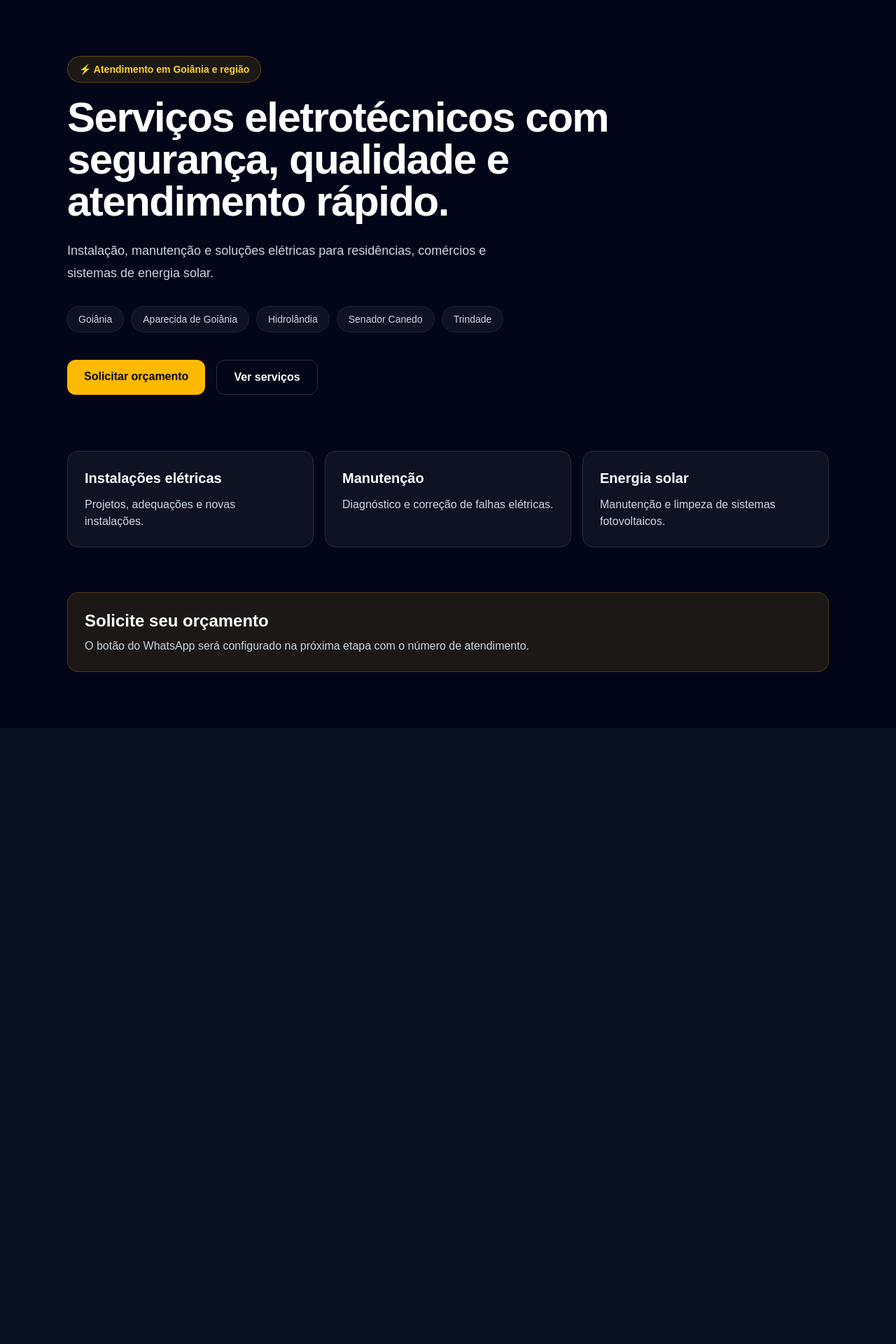
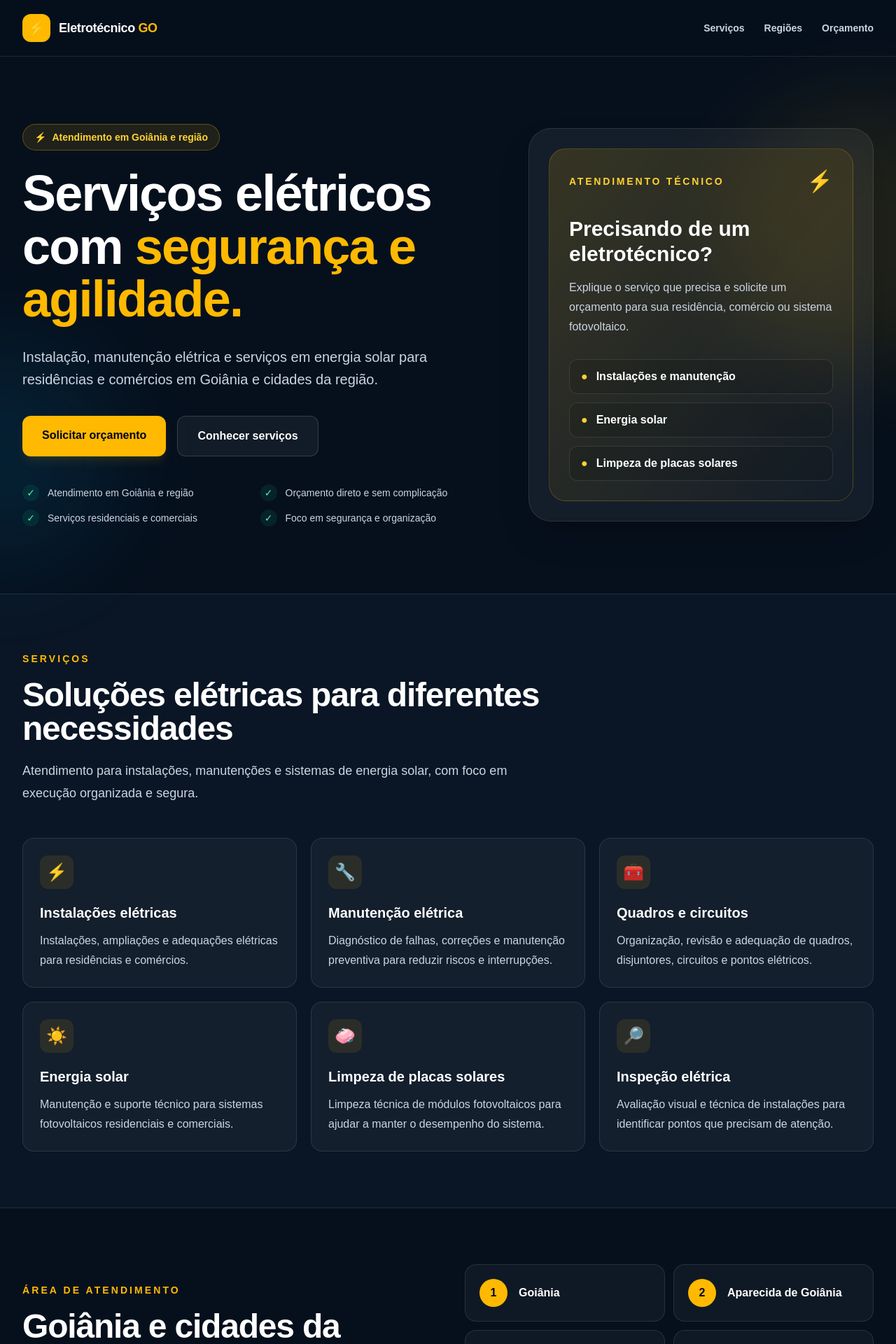
Before and after one commit to Tivytinz/servicos-eletrotecnicos, a Next.js app: page / in a window 1280 px wide. Shown: the top 1920 px of the page at 70% size. Before the commit the page ends 1040 px from the top, so only its background shows below. Built offline with nearby package versions, Linux system fonts and the light colour scheme.

Commit message:
feat: redesign landing page for local service conversion

```diff
--- a/src/app/page.tsx
+++ b/src/app/page.tsx
@@ -6,78 +6,274 @@ const cidades = [
   "Trindade",
 ];
 
+const servicos = [
+  {
+    titulo: "Instalações elétricas",
+    texto:
+      "Instalações, ampliações e adequações elétricas para residências e comércios.",
+    icone: "⚡",
+  },
+  {
+    titulo: "Manutenção elétrica",
+    texto:
+      "Diagnóstico de falhas, correções e manutenção preventiva para reduzir riscos e interrupções.",
+    icone: "🔧",
+  },
+  {
+    titulo: "Quadros e circuitos",
+    texto:
+      "Organização, revisão e adequação de quadros, disjuntores, circuitos e pontos elétricos.",
+    icone: "🧰",
+  },
+  {
+    titulo: "Energia solar",
+    texto:
+      "Manutenção e suporte técnico para sistemas fotovoltaicos residenciais e comerciais.",
+    icone: "☀️",
+  },
+  {
+    titulo: "Limpeza de placas solares",
+    texto:
+      "Limpeza técnica de módulos fotovoltaicos para ajudar a manter o desempenho do sistema.",
+    icone: "🧼",
+  },
+  {
+    titulo: "Inspeção elétrica",
+    texto:
+      "Avaliação visual e técnica de instalações para identificar pontos que precisam de atenção.",
+    icone: "🔎",
+  },
+];
+
+const diferenciais = [
+  "Atendimento em Goiânia e região",
+  "Orçamento direto e sem complicação",
+  "Serviços residenciais e comerciais",
+  "Foco em segurança e organização",
+];
+
 export default function Home() {
   return (
-    <main className="min-h-screen bg-slate-950 text-white">
-      <section className="mx-auto flex min-h-screen max-w-6xl flex-col justify-center px-6 py-20 lg:px-8">
-        <span className="mb-5 w-fit rounded-full border border-amber-400/30 bg-amber-400/10 px-4 py-2 text-sm font-semibold text-amber-300">
-          ⚡ Atendimento em Goiânia e região
+    <main className="min-h-screen overflow-hidden bg-[#06101d] text-white">
+      <header className="border-b border-white/10 bg-[#06101d]/90 backdrop-blur">
+        <div className="mx-auto flex max-w-7xl items-center justify-between px-6 py-5 lg:px-8">
+          <a href="#" className="flex items-center gap-3 font-black tracking-tight">
+            <span className="grid h-10 w-10 place-items-center rounded-xl bg-amber-400 text-xl text-slate-950">
+              ⚡
+            </span>
+            <span className="text-lg">
+              Eletrotécnico <span className="text-amber-400">GO</span>
+            </span>
+          </a>
+
+          <nav className="hidden items-center gap-7 text-sm font-semibold text-slate-300 md:flex">
+            <a className="transition hover:text-white" href="#servicos">
+              Serviços
+            </a>
+            <a className="transition hover:text-white" href="#regioes">
+              Regiões
+            </a>
+            <a className="transition hover:text-white" href="#orcamento">
+              Orçamento
+            </a>
+          </nav>
+        </div>
+      </header>
+
+      <section className="relative">
+        <div className="pointer-events-none absolute -right-36 top-16 h-96 w-96 rounded-full bg-amber-400/10 blur-3xl" />
+        <div className="pointer-events-none absolute -left-40 bottom-10 h-80 w-80 rounded-full bg-sky-500/10 blur-3xl" />
+
+        <div className="relative mx-auto grid min-h-[78vh] max-w-7xl items-center gap-14 px-6 py-20 lg:grid-cols-[1.15fr_.85fr] lg:px-8 lg:py-24">
+          <div>
+            <span className="inline-flex items-center gap-2 rounded-full border border-amber-400/30 bg-amber-400/10 px-4 py-2 text-sm font-bold text-amber-300">
+              <span>⚡</span> Atendimento em Goiânia e região
             </span>
 
-        <h1 className="max-w-4xl text-4xl font-bold tracking-tight sm:text-6xl">
-          Serviços eletrotécnicos com segurança, qualidade e atendimento rápido.
+            <h1 className="mt-6 max-w-4xl text-4xl font-black leading-[1.05] tracking-tight sm:text-6xl lg:text-7xl">
+              Serviços elétricos com
+              <span className="text-amber-400"> segurança e agilidade.</span>
             </h1>
 
-        <p className="mt-6 max-w-2xl text-lg leading-8 text-slate-300">
-          Instalação, manutenção e soluções elétricas para residências,
-          comércios e sistemas de energia solar.
+            <p className="mt-7 max-w-2xl text-lg leading-8 text-slate-300 sm:text-xl">
+              Instalação, manutenção elétrica e serviços em energia solar para
+              residências e comércios em Goiânia e cidades da região.
             </p>
 
-        <div className="mt-8 flex flex-wrap gap-3">
-          {cidades.map((cidade) => (
-            <span
-              key={cidade}
-              className="rounded-full bg-white/5 px-4 py-2 text-sm text-slate-300 ring-1 ring-white/10"
-            >
-              {cidade}
-            </span>
-          ))}
-        </div>
-
-        <div className="mt-10 flex flex-col gap-4 sm:flex-row">
+            <div className="mt-9 flex flex-col gap-4 sm:flex-row">
               <a
                 href="#orcamento"
-            className="rounded-xl bg-amber-400 px-6 py-3 text-center font-bold text-slate-950 transition hover:bg-amber-300"
+                className="rounded-xl bg-amber-400 px-7 py-4 text-center font-extrabold text-slate-950 shadow-lg shadow-amber-400/10 transition hover:-translate-y-0.5 hover:bg-amber-300"
               >
                 Solicitar orçamento
               </a>
               <a
                 href="#servicos"
-            className="rounded-xl border border-white/15 px-6 py-3 text-center font-semibold transition hover:bg-white/5"
+                className="rounded-xl border border-white/15 bg-white/5 px-7 py-4 text-center font-bold transition hover:bg-white/10"
               >
-            Ver serviços
+                Conhecer serviços
               </a>
             </div>
 
+            <div className="mt-10 grid max-w-2xl gap-3 text-sm text-slate-300 sm:grid-cols-2">
+              {diferenciais.map((item) => (
+                <div key={item} className="flex items-center gap-3">
+                  <span className="grid h-6 w-6 shrink-0 place-items-center rounded-full bg-emerald-400/10 text-emerald-300">
+                    ✓
+                  </span>
+                  <span>{item}</span>
+                </div>
+              ))}
+            </div>
+          </div>
+
+          <div className="relative">
+            <div className="rounded-[2rem] border border-white/10 bg-white/[0.06] p-7 shadow-2xl shadow-black/30 backdrop-blur">
+              <div className="rounded-3xl border border-amber-400/20 bg-gradient-to-br from-amber-400/15 to-transparent p-7">
+                <div className="flex items-center justify-between">
+                  <span className="text-sm font-bold uppercase tracking-[0.2em] text-amber-300">
+                    Atendimento técnico
+                  </span>
+                  <span className="text-3xl">⚡</span>
+                </div>
+
+                <h2 className="mt-8 text-3xl font-black">
+                  Precisando de um eletrotécnico?
+                </h2>
+                <p className="mt-4 leading-7 text-slate-300">
+                  Explique o serviço que precisa e solicite um orçamento para
+                  sua residência, comércio ou sistema fotovoltaico.
+                </p>
+
+                <div className="mt-8 space-y-3">
+                  {[
+                    "Instalações e manutenção",
+                    "Energia solar",
+                    "Limpeza de placas solares",
+                  ].map((item) => (
                     <div
-          id="servicos"
-          className="mt-20 grid gap-4 md:grid-cols-3"
+                      key={item}
+                      className="flex items-center gap-3 rounded-xl border border-white/10 bg-black/10 px-4 py-3"
                     >
-          {[
-            ["Instalações elétricas", "Projetos, adequações e novas instalações."],
-            ["Manutenção", "Diagnóstico e correção de falhas elétricas."],
-            ["Energia solar", "Manutenção e limpeza de sistemas fotovoltaicos."],
-          ].map(([titulo, texto]) => (
+                      <span className="text-amber-300">●</span>
+                      <span className="font-semibold">{item}</span>
+                    </div>
+                  ))}
+                </div>
+              </div>
+            </div>
+          </div>
+        </div>
+      </section>
+
+      <section id="servicos" className="border-y border-white/10 bg-[#0a1625]">
+        <div className="mx-auto max-w-7xl px-6 py-20 lg:px-8">
+          <div className="max-w-3xl">
+            <span className="text-sm font-black uppercase tracking-[0.22em] text-amber-400">
+              Serviços
+            </span>
+            <h2 className="mt-4 text-3xl font-black tracking-tight sm:text-5xl">
+              Soluções elétricas para diferentes necessidades
+            </h2>
+            <p className="mt-5 text-lg leading-8 text-slate-300">
+              Atendimento para instalações, manutenções e sistemas de energia
+              solar, com foco em execução organizada e segura.
+            </p>
+          </div>
+
+          <div className="mt-12 grid gap-5 md:grid-cols-2 xl:grid-cols-3">
+            {servicos.map((servico) => (
               <article
-              key={titulo}
-              className="rounded-2xl border border-white/10 bg-white/5 p-6"
+                key={servico.titulo}
+                className="group rounded-2xl border border-white/10 bg-white/[0.04] p-6 transition hover:-translate-y-1 hover:border-amber-400/30 hover:bg-white/[0.07]"
               >
-              <h2 className="text-xl font-bold">{titulo}</h2>
-              <p className="mt-3 text-slate-300">{texto}</p>
+                <div className="grid h-12 w-12 place-items-center rounded-xl bg-amber-400/10 text-2xl">
+                  {servico.icone}
+                </div>
+                <h3 className="mt-5 text-xl font-extrabold">{servico.titulo}</h3>
+                <p className="mt-3 leading-7 text-slate-300">{servico.texto}</p>
               </article>
             ))}
           </div>
+        </div>
+      </section>
 
-        <div
-          id="orcamento"
-          className="mt-16 rounded-2xl border border-amber-400/20 bg-amber-400/10 p-6"
-        >
-          <h2 className="text-2xl font-bold">Solicite seu orçamento</h2>
-          <p className="mt-2 text-slate-300">
-            O botão do WhatsApp será configurado na próxima etapa com o número de atendimento.
+      <section id="regioes" className="mx-auto max-w-7xl px-6 py-20 lg:px-8">
+        <div className="grid gap-12 lg:grid-cols-2 lg:items-center">
+          <div>
+            <span className="text-sm font-black uppercase tracking-[0.22em] text-amber-400">
+              Área de atendimento
+            </span>
+            <h2 className="mt-4 text-3xl font-black tracking-tight sm:text-5xl">
+              Goiânia e cidades da região
+            </h2>
+            <p className="mt-5 max-w-xl text-lg leading-8 text-slate-300">
+              Atendimento local para facilitar visitas técnicas, avaliações e
+              execução de serviços elétricos.
             </p>
           </div>
+
+          <div className="grid gap-3 sm:grid-cols-2">
+            {cidades.map((cidade, index) => (
+              <div
+                key={cidade}
+                className="flex items-center gap-4 rounded-2xl border border-white/10 bg-white/[0.04] p-5"
+              >
+                <span className="grid h-10 w-10 place-items-center rounded-full bg-amber-400 font-black text-slate-950">
+                  {index + 1}
+                </span>
+                <span className="font-bold">{cidade}</span>
+              </div>
+            ))}
+          </div>
+        </div>
       </section>
+
+      <section className="border-y border-white/10 bg-[#0a1625]">
+        <div className="mx-auto max-w-7xl px-6 py-20 lg:px-8">
+          <div className="grid gap-6 lg:grid-cols-3">
+            {[
+              ["1", "Explique o serviço", "Conte o que precisa ser instalado, revisado ou reparado."],
+              ["2", "Receba a avaliação", "Alinhamos as informações necessárias para entender o atendimento."],
+              ["3", "Agende o serviço", "Com o orçamento aprovado, combinamos o atendimento."],
+            ].map(([numero, titulo, texto]) => (
+              <div key={numero} className="rounded-2xl border border-white/10 p-6">
+                <span className="text-5xl font-black text-amber-400/30">{numero}</span>
+                <h3 className="mt-4 text-xl font-extrabold">{titulo}</h3>
+                <p className="mt-3 leading-7 text-slate-300">{texto}</p>
+              </div>
+            ))}
+          </div>
+        </div>
+      </section>
+
+      <section id="orcamento" className="mx-auto max-w-7xl px-6 py-20 lg:px-8">
+        <div className="overflow-hidden rounded-[2rem] border border-amber-400/20 bg-gradient-to-br from-amber-400/15 via-white/[0.04] to-transparent p-8 sm:p-12">
+          <div className="max-w-3xl">
+            <span className="text-sm font-black uppercase tracking-[0.22em] text-amber-300">
+              Solicite um orçamento
+            </span>
+            <h2 className="mt-4 text-3xl font-black tracking-tight sm:text-5xl">
+              Tem um serviço elétrico para fazer?
+            </h2>
+            <p className="mt-5 text-lg leading-8 text-slate-300">
+              O atendimento via WhatsApp será conectado aqui assim que
+              definirmos o número oficial de contato.
+            </p>
+
+            <div className="mt-8 inline-flex rounded-xl border border-white/10 bg-black/15 px-5 py-4 font-semibold text-slate-200">
+              📱 Próxima etapa: configurar WhatsApp de atendimento
+            </div>
+          </div>
+        </div>
+      </section>
+
+      <footer className="border-t border-white/10">
+        <div className="mx-auto flex max-w-7xl flex-col gap-4 px-6 py-8 text-sm text-slate-400 sm:flex-row sm:items-center sm:justify-between lg:px-8">
+          <p>© 2026 Eletrotécnico GO. Todos os direitos reservados.</p>
+          <p>Atendimento em Goiânia e região.</p>
+        </div>
+      </footer>
     </main>
   );
 }
```
Lines whose indentation alone changed are shown as unchanged.
